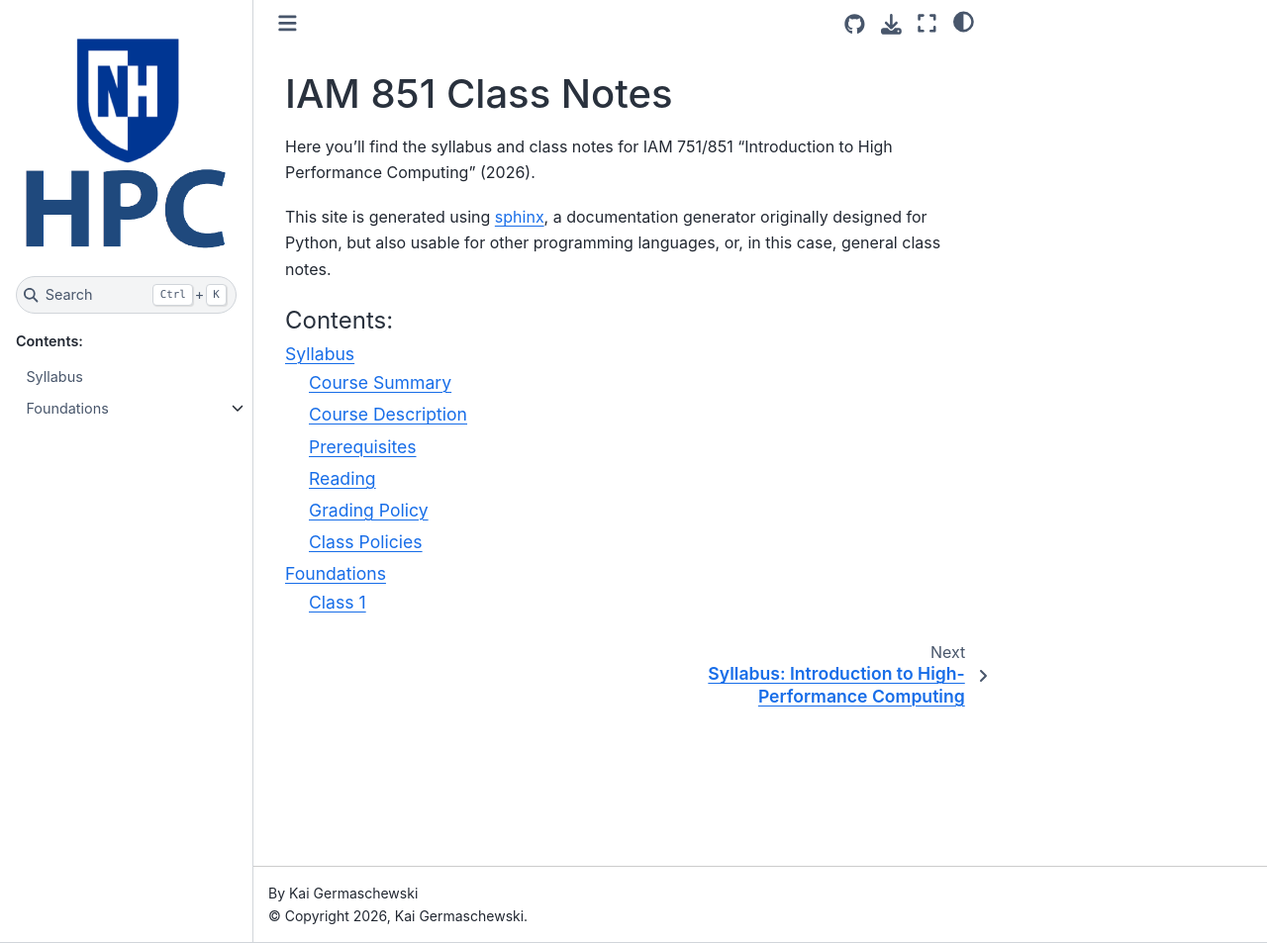
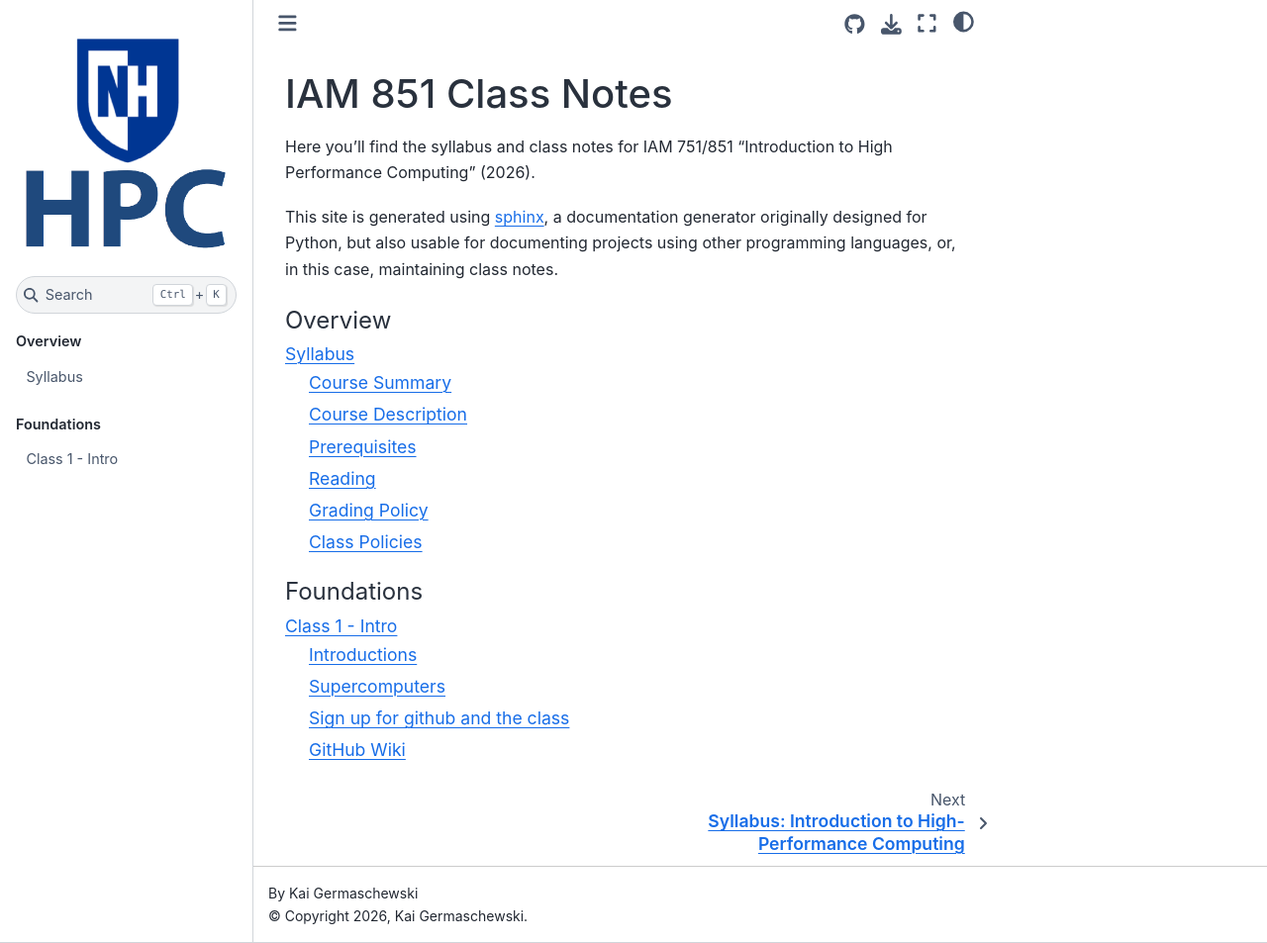
Before and after one commit to UNH-HPC-2026/iam851, a Sphinx documentation site: the page built from docs/index.md, in a window 1280 px wide and 953 px high. Shown: the whole window at 99% size. Built offline with Sphinx 7.4.7 and the Sphinx Book theme 1.1.4, drawn with Linux system fonts in a browser that asks for light colours.

Commit message:
reorg structure

````diff
--- a/docs/index.md
+++ b/docs/index.md
@@ -3,12 +3,18 @@
 
 Here you'll find the syllabus and class notes for IAM 751/851 "Introduction to High Performance Computing" (2026).
 
-This site is generated using [sphinx](https://www.sphinx-doc.org/), a documentation generator originally designed for Python, but also usable for other programming languages, or, in this case, general class notes.
+This site is generated using [sphinx](https://www.sphinx-doc.org/), a documentation generator originally designed for Python, but also usable for documenting projects using other programming languages, or, in this case, maintaining class notes.
 
 ```{toctree}
+   :caption: Overview
    :maxdepth: 2
-   :caption: Contents:
 
    Syllabus <syllabus/index>
-   Foundations <foundations/index>
 ```
+
+```{toctree}
+   :caption: Foundations
+   :maxdepth: 2
+
+   Class 1 - Intro <foundations/class1>
+```
````
Also changed, not shown: docs/foundations/index.md (deleted, +0 -11 lines).
